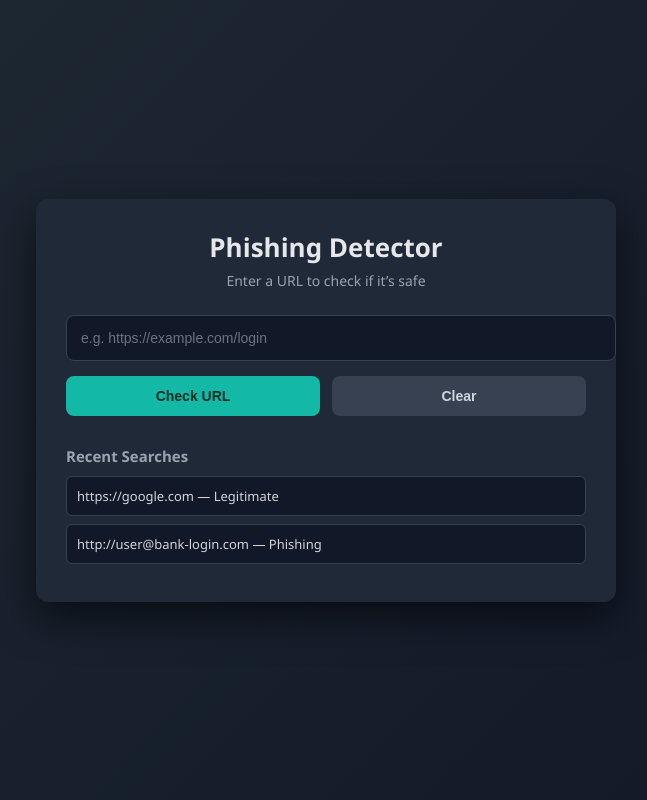
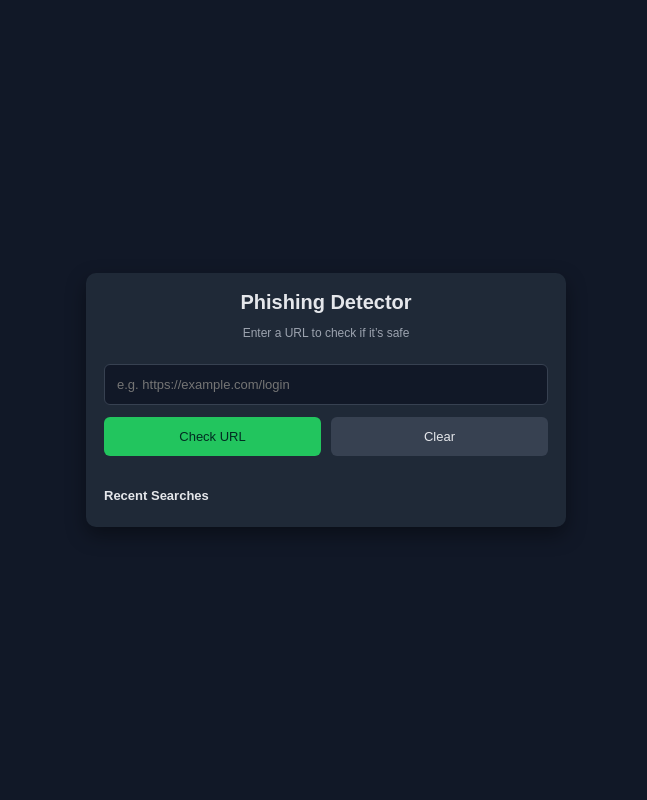
Before and after one commit to vishalbhage/phishing-detection-final, a Flask app: page / in a window 1280 px wide. Shown: the whole page, without its empty margins (314-961 px from the left). Run offline with Flask 3, Linux system fonts and the light colour scheme; parts of the project's set-up code (start-up, migrations or seed data) failed here and were passed over.

Commit message:
Add files via upload

```diff
--- a/templates/index.html
+++ b/templates/index.html
@@ -5,143 +5,141 @@
     <title>Phishing Detector</title>
 
 <style>
+* {
+    box-sizing: border-box;
+}
+
 body {
     margin: 0;
-            height: 100vh;
-            font-family: "Segoe UI", Arial, sans-serif;
-            background: linear-gradient(135deg, #1f2933, #111827);
+    min-height: 100vh;
+    font-family: Arial, sans-serif;
+    background: #111827;
     display: flex;
     justify-content: center;
     align-items: center;
     color: #e5e7eb;
+    padding: 12px;
 }
 
 .container {
-            width: 520px;
+    width: 100%;
+    max-width: 480px;
     background: #1f2937;
-            border-radius: 12px;
-            padding: 30px;
-            box-shadow: 0 15px 40px rgba(0,0,0,0.6);
-        }
-
-        .header {
-            text-align: center;
-            margin-bottom: 25px;
+    border-radius: 10px;
+    padding: 18px;
+    box-shadow: 0 8px 20px rgba(0,0,0,0.4);
 }
 
 .header h1 {
     margin: 0;
-            font-size: 26px;
-            font-weight: 600;
+    font-size: clamp(16px, 2.5vw, 20px);
+    text-align: center;
 }
 
 .header p {
-            margin-top: 6px;
-            font-size: 14px;
+    font-size: 12px;
+    text-align: center;
     color: #9ca3af;
-        }
-
-        .url-box {
-            margin-top: 20px;
 }
 
 .url-box input {
     width: 100%;
-            padding: 14px;
-            border-radius: 8px;
+    padding: 12px;
+    margin-top: 12px;
+    border-radius: 6px;
     border: 1px solid #374151;
     background: #111827;
     color: #e5e7eb;
-            font-size: 14px;
-            outline: none;
-        }
-
-        .url-box input::placeholder {
-            color: #6b7280;
+    font-size: 13px;
 }
 
 .actions {
     display: flex;
-            gap: 12px;
-            margin-top: 15px;
+    gap: 10px;
+    margin-top: 12px;
 }
 
 button {
     flex: 1;
     padding: 12px;
-            border-radius: 8px;
+    font-size: 13px;
+    border-radius: 6px;
     border: none;
     cursor: pointer;
-            font-size: 14px;
-            font-weight: 600;
 }
 
 .check-btn {
-            background: #14b8a6;
+    background: #22c55e;
     color: #022c22;
 }
 
 .clear-btn {
     background: #374151;
-            color: #d1d5db;
+    color: #e5e7eb;
 }
 
 .result-box {
-            margin-top: 25px;
-            padding: 18px;
-            border-radius: 10px;
+    margin-top: 14px;
+    padding: 12px;
     background: #111827;
+    border-radius: 6px;
     border: 1px solid #374151;
 }
 
-        .result-box h3 {
-            margin: 0;
+.result {
     font-size: 15px;
-            color: #9ca3af;
+    font-weight: 600;
 }
 
-        .result {
-            margin-top: 8px;
-            font-size: 18px;
-            font-weight: 700;
-        }
+.legitimate { color: #22c55e; }
+.phishing { color: #ef4444; }
 
-        .legitimate {
-            color: #22c55e;
-        }
-
-        .phishing {
-            color: #ef4444;
-        }
-
+/* SCROLLABLE HISTORY */
 .history {
-            margin-top: 30px;
+    margin-top: 14px;
+    max-height: 140px;   /* shows ~4 items */
+    overflow-y: auto;
+    padding-right: 4px;
 }
 
 .history h4 {
-            margin-bottom: 10px;
-            font-size: 15px;
-            color: #9ca3af;
+    margin-bottom: 6px;
+    font-size: 13px;
 }
 
 .history-item {
-            padding: 10px;
-            border-radius: 6px;
+    font-size: 12px;
+    padding: 6px 8px;
     background: #111827;
     border: 1px solid #374151;
-            margin-bottom: 8px;
-            font-size: 13px;
-            color: #d1d5db;
+    border-radius: 4px;
+    margin-bottom: 6px;
 }
 
-        .footer {
-            margin-top: 20px;
-            text-align: center;
+/* Scrollbar styling */
+.history::-webkit-scrollbar {
+    width: 6px;
+}
+
+.history::-webkit-scrollbar-thumb {
+    background: #374151;
+    border-radius: 10px;
+}
+
+/* Extra small screens */
+@media (max-width: 360px) {
+    button {
         font-size: 11px;
-            color: #6b7280;
+        padding: 10px;
+    }
+
+    .url-box input {
+        font-size: 11px;
+    }
 }
 </style>
 </head>
+
 <body>
 
 <div class="container">
@@ -172,8 +170,11 @@
 
     <div class="history">
         <h4>Recent Searches</h4>
-        <div class="history-item">https://google.com — Legitimate</div>
-        <div class="history-item">http://user@bank-login.com — Phishing</div>
+        {% for h in history %}
+            <div class="history-item">{{ h[0] }} — {{ h[1] }}</div>
+        {% endfor %}
+    </div>
+</div>
 
 </body>
 </html>
```
Lines whose indentation alone changed are shown as unchanged.
